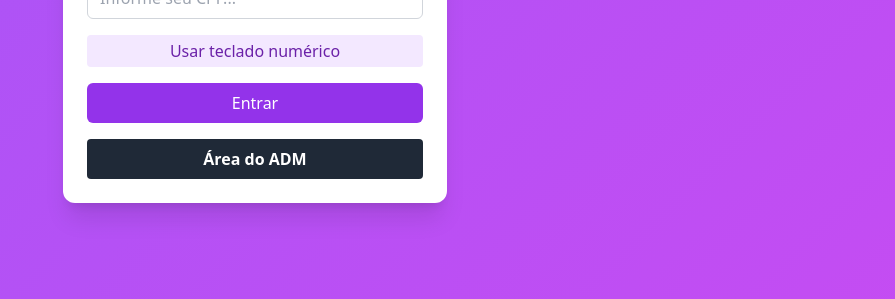
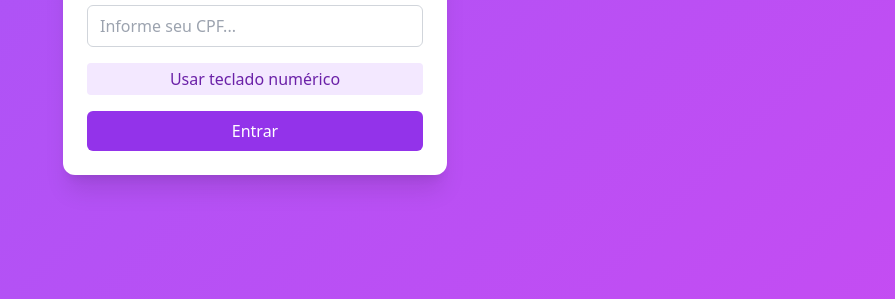
Before and after one commit to Ligia-Costa/API---Academia, a plain HTML site: page index.html in a window 1280 px wide. Shown: the part 501-800 px from the top of the page, without its empty margins (385-1280 px from the left). Drawn offline with nearby package versions, Linux system fonts and the light colour scheme.

Commit message:
Update index.html

```diff
--- a/index.html
+++ b/index.html
@@ -52,9 +52,9 @@
 
       <button onclick="verificarCPF()" class="w-full bg-purple-600 text-white py-2 rounded-md hover:bg-purple-700 transition">Entrar</button>
       <!-- Botão para entrar como ADM -->
-    <button onclick="mostrarLogin()" class="bg-gray-800 text-white font-bold py-2 px-4 rounded hover:bg-gray-600 transition w-full mt-4">
+<!--     <button onclick="mostrarLogin()" class="bg-gray-800 text-white font-bold py-2 px-4 rounded hover:bg-gray-600 transition w-full mt-4">
       Área do ADM
-    </button>
+    </button>    -->
     <!-- Tela 4: Login do ADM -->
 <!-- <div id="tela-adm" class="hidden fixed inset-0 flex items-center justify-center bg-black bg-opacity-50 z-50">
   <div class="bg-white p-6 rounded-xl shadow-xl w-96 text-center">
```
